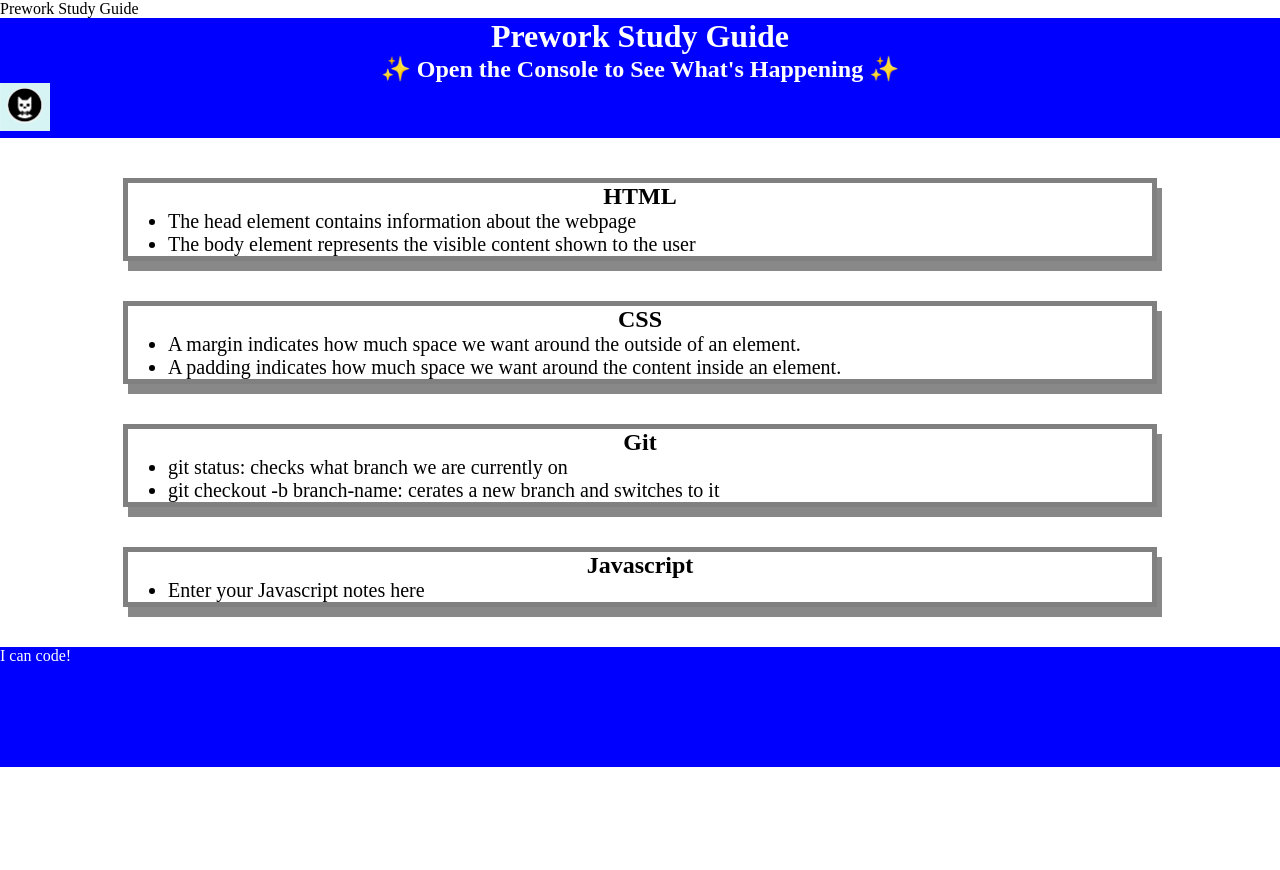
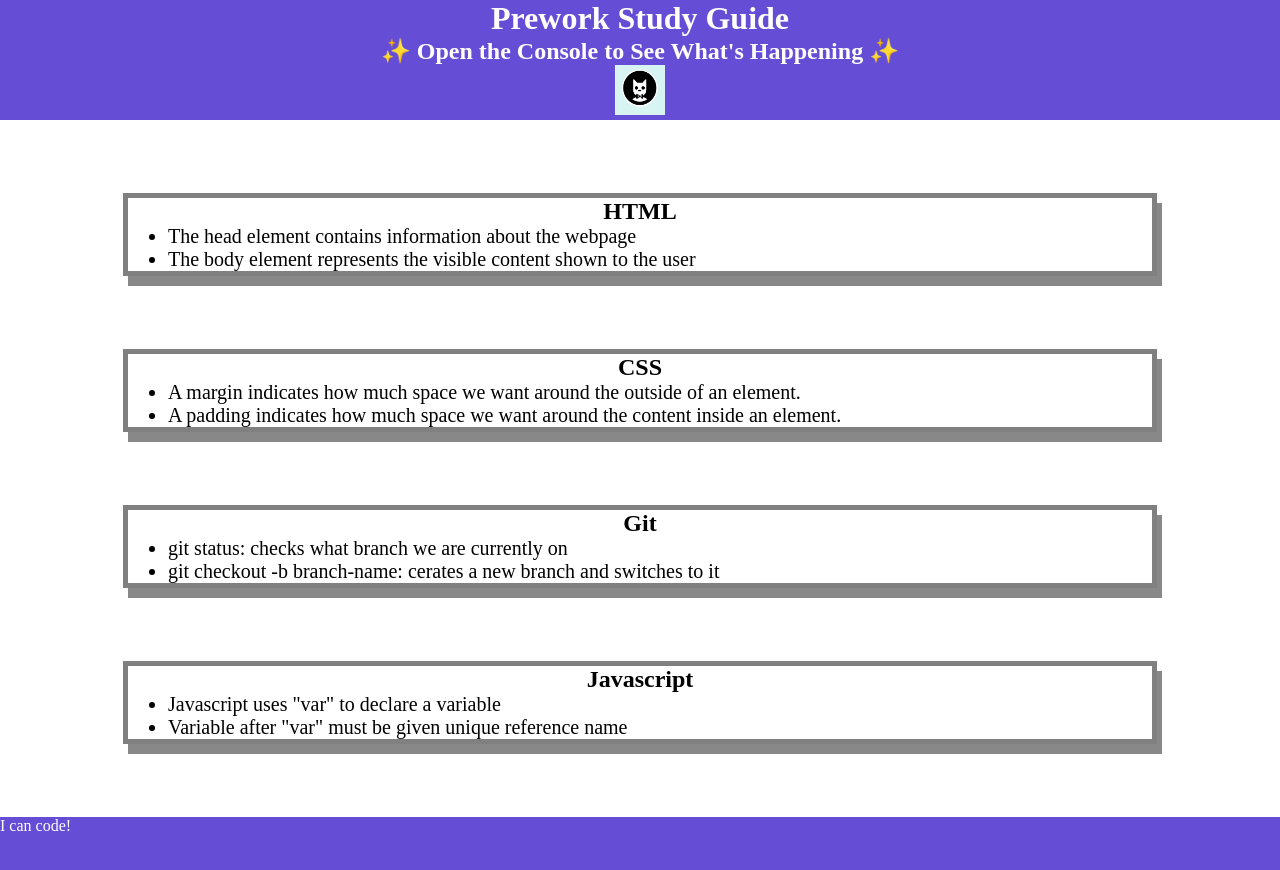
Before and after one commit to marcnicolas0915/prework-study-guide, a plain HTML site: page index.html in a window 1280 px wide. Before the commit the page ends 800 px from the top, so only its background shows below. Drawn offline with Linux system fonts and the light colour scheme.

Commit message:
final touches

```diff
--- a/assets/style.css
+++ b/assets/style.css
@@ -2,31 +2,35 @@
     margin: 0;
     padding: 0;
 }
+
 header,
 footer {
     width: 100%;
     height: 120px;
-    background-color: blue;
+    background-color: rgba(100, 75, 214, 0.986);
     color: white;
 }
 h1,
 h2 {
-    text-align:center
+    text-align: center;
 }
 img {
-    display:block
+    display: block;
     height: 50px;
     width: 50px;
-    margin-left: auto
-    margin-right: auto
+    margin-left: auto;
+    margin-right: auto;
+    text-align: center;
 }
+
 ul {
     padding-left: 40px;
     font-size: 20px;
 }
+
 .card {
     width: 80%;
-    margin: 40px auto;
+    margin: 73px auto;
     border: 5px solid gray;
     box-shadow: 5px 10px #888888;
 }
--- a/index.html
+++ b/index.html
@@ -5,7 +5,7 @@
     <meta http-equiv="X-UA-Compatible" content="IE=edge" />
     <meta name="viewport" content="width=device-width, initial-scale=1.0" />
     <link rel="stylesheet" href="./assets/style.css"
-    <title>Prework Study Guide</title>
+
   </head>
   <body>
     <header id="top">
@@ -38,7 +38,8 @@
       <section class="card" id="javascript-section">
         <h2>Javascript</h2>
         <ul>
-          <li>Enter your Javascript notes here</li>
+          <li>Javascript uses "var" to declare a variable</li>
+          <li>Variable after "var" must be given unique reference name</li>
         </ul>
       </section>
     </main>
```
